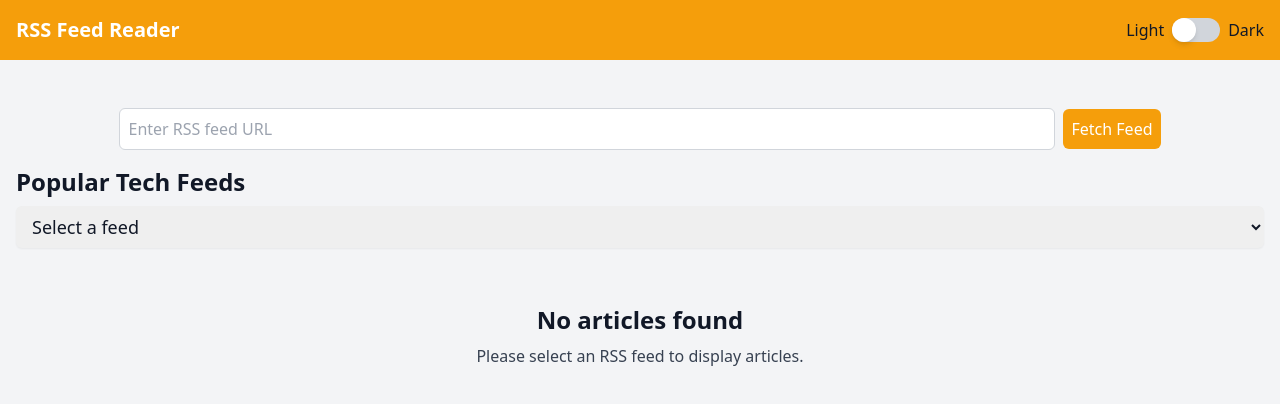
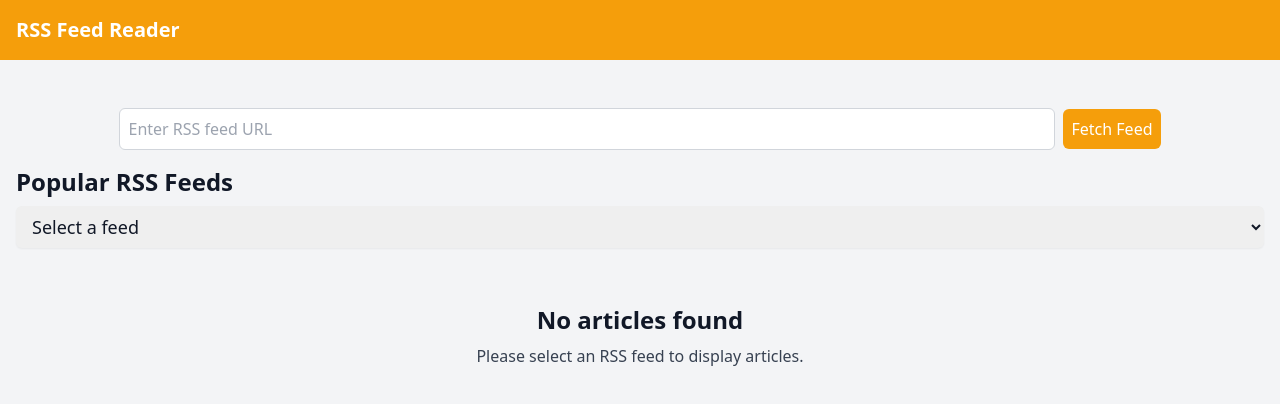
Before and after one commit to renedeanda/rss-reader, a Next.js app: page / in a window 1280 px wide. Shown: the top 404 px of the page. Built offline with nearby package versions, Linux system fonts and the light colour scheme.

Commit message:
add more sources, remove theme toggle

```diff
--- a/components/FeedList.js
+++ b/components/FeedList.js
@@ -21,7 +21,7 @@ const FeedList = ({ feeds, setFeed }) => {
 
   return (
     <div className="my-4">
-      <h2 className="text-2xl font-bold mb-2">Popular Tech Feeds</h2>
+      <h2 className="text-2xl font-bold mb-2">Popular RSS Feeds</h2>
       <select
         value={selectedFeed}
         onChange={handleSelectChange}
--- a/components/Navbar.js
+++ b/components/Navbar.js
@@ -8,7 +8,6 @@ const Navbar = () => {
         <Link href="/" legacyBehavior>
           <a className="text-xl font-bold">RSS Feed Reader</a>
         </Link>
-        <ThemeToggle />
       </div>
     </nav>
   );
--- a/pages/index.js
+++ b/pages/index.js
@@ -5,7 +5,8 @@ import ArticleList from '../components/ArticleList';
 import FeedList from '../components/FeedList';
 
 const feeds = [
-  { name: "TechCrunch", url: "http://feeds.feedburner.com/TechCrunch/" },
+  // Top 30 Tech Feeds
+  { name: "TechCrunch", url: "https://techcrunch.com/feed/" },
   { name: "Wired", url: "https://www.wired.com/feed/rss" },
   { name: "The Verge", url: "https://www.theverge.com/rss/index.xml" },
   { name: "Engadget", url: "https://www.engadget.com/rss.xml" },
@@ -35,6 +36,86 @@ const feeds = [
   { name: "AppleInsider", url: "https://appleinsider.com/rss/news/" },
   { name: "MacRumors", url: "https://www.macrumors.com/macrumors.xml" },
   { name: "TechRepublic", url: "https://www.techrepublic.com/rssfeeds/topic/tech-industry/" },
+  // Additional Popular RSS Feeds
+  { name: "BBC News", url: "http://feeds.bbci.co.uk/news/rss.xml" },
+  { name: "CNN", url: "http://rss.cnn.com/rss/edition.rss" },
+  { name: "The New York Times", url: "https://rss.nytimes.com/services/xml/rss/nyt/HomePage.xml" },
+  { name: "The Guardian", url: "https://www.theguardian.com/world/rss" },
+  { name: "Reuters", url: "http://feeds.reuters.com/reuters/topNews" },
+  { name: "Al Jazeera", url: "https://www.aljazeera.com/xml/rss/all.xml" },
+  { name: "NPR News", url: "https://www.npr.org/rss/rss.php?id=1001" },
+  { name: "The Washington Post", url: "http://feeds.washingtonpost.com/rss/world" },
+  { name: "The Wall Street Journal", url: "https://feeds.a.dj.com/rss/RSSWorldNews.xml" },
+  { name: "ABC News", url: "https://abcnews.go.com/abcnews/topstories" },
+  { name: "CBS News", url: "https://www.cbsnews.com/latest/rss/main" },
+  { name: "NBC News", url: "http://feeds.nbcnews.com/nbcnews/public/news" },
+  { name: "USA Today", url: "http://rssfeeds.usatoday.com/usatoday-NewsTopStories" },
+  { name: "HuffPost", url: "https://www.huffpost.com/section/front-page/feed" },
+  { name: "Fox News", url: "http://feeds.foxnews.com/foxnews/latest" },
+  { name: "The Independent", url: "https://www.independent.co.uk/news/world/rss" },
+  { name: "Bloomberg", url: "https://www.bloomberg.com/feed/podcast/etf-report.xml" },
+  { name: "Forbes", url: "https://www.forbes.com/business/feed/" },
+  { name: "Fortune", url: "https://fortune.com/feed/" },
+  { name: "Financial Times", url: "http://www.ft.com/rss/home/us" },
+  { name: "Business Insider", url: "https://www.businessinsider.com/rss" },
+  { name: "MarketWatch", url: "https://www.marketwatch.com/rss" },
+  { name: "Yahoo Finance", url: "https://finance.yahoo.com/rss" },
+  { name: "Economist", url: "https://www.economist.com/rss" },
+  { name: "Inc.", url: "https://www.inc.com/rss" },
+  { name: "Entrepreneur", url: "https://www.entrepreneur.com/feed" },
+  { name: "Fast Company", url: "https://www.fastcompany.com/rss" },
+  { name: "Harvard Business Review", url: "https://hbr.org/rss" },
+  { name: "MIT Technology Review", url: "https://www.technologyreview.com/feed/" },
+  { name: "Scientific American", url: "https://www.scientificamerican.com/feed/" },
+  { name: "Nature", url: "https://www.nature.com/nature.rss" },
+  { name: "Science Magazine", url: "https://www.sciencemag.org/rss/news_current.xml" },
+  { name: "National Geographic", url: "https://www.nationalgeographic.com/rss/" },
+  { name: "Smithsonian Magazine", url: "https://www.smithsonianmag.com/rss/" },
+  { name: "Popular Science", url: "https://www.popsci.com/rss/" },
+  { name: "The Atlantic", url: "https://www.theatlantic.com/feed/all/" },
+  { name: "New Yorker", url: "https://www.newyorker.com/feed/all" },
+  { name: "Vox", url: "https://www.vox.com/rss/index.xml" },
+  { name: "Slate", url: "https://slate.com/feeds/all.rss" },
+  { name: "Politico", url: "https://www.politico.com/rss/politicopicks.xml" },
+  { name: "Rolling Stone", url: "https://www.rollingstone.com/feed/" },
+  { name: "Pitchfork", url: "https://pitchfork.com/rss/reviews/albums/" },
+  { name: "Billboard", url: "https://www.billboard.com/rss/" },
+  { name: "Variety", url: "https://variety.com/feed/" },
+  { name: "The Hollywood Reporter", url: "https://www.hollywoodreporter.com/rss/" },
+  { name: "Entertainment Weekly", url: "https://ew.com/feed/" },
+  { name: "People", url: "https://people.com/rss/" },
+  { name: "TMZ", url: "https://www.tmz.com/rss/" },
+  { name: "BuzzFeed", url: "https://www.buzzfeed.com/index.xml" },
+  { name: "Gawker", url: "https://www.gawker.com/rss" },
+  { name: "The A.V. Club", url: "https://www.avclub.com/rss" },
+  { name: "Eater", url: "https://www.eater.com/rss/index.xml" },
+  { name: "Bon Appétit", url: "https://www.bonappetit.com/feed/" },
+  { name: "Food & Wine", url: "https://www.foodandwine.com/rss" },
+  { name: "Saveur", url: "https://www.saveur.com/rss" },
+  { name: "Epicurious", url: "https://www.epicurious.com/services/rss/" },
+  { name: "Serious Eats", url: "https://www.seriouseats.com/rss" },
+  { name: "The Kitchn", url: "https://www.thekitchn.com/rss" },
+  { name: "Smitten Kitchen", url: "https://smittenkitchen.com/feed/" },
+  { name: "Lifehacker", url: "https://lifehacker.com/rss" },
+  { name: "The Simple Dollar", url: "https://www.thesimpledollar.com/feed/" },
+  { name: "NerdWallet", url: "https://www.nerdwallet.com/blog/feed/" },
+  { name: "The Penny Hoarder", url: "https://www.thepennyhoarder.com/feed/" },
+  { name: "Mr. Money Mustache", url: "https://www.mrmoneymustache.com/feed/" },
+  { name: "Get Rich Slowly", url: "https://www.getrichslowly.org/feed/" },
+  { name: "Financial Samurai", url: "https://www.financialsamurai.com/feed/" },
+  { name: "The College Investor", url: "https://thecollegeinvestor.com/feed/" },
+  { name: "Good Financial Cents", url: "https://www.goodfinancialcents.com/feed/" },
+  { name: "BiggerPockets", url: "https://www.biggerpockets.com/feed/" },
+  { name: "The Points Guy", url: "https://thepointsguy.com/rss/" },
+  { name: "Nomadic Matt", url: "https://www.nomadicmatt.com/travel-blog/feed/" },
+  { name: "The Blonde Abroad", url: "https://theblondeabroad.com/feed/" },
+  { name: "Adventurous Kate", url: "https://www.adventurouskate.com/feed/" },
+  { name: "Travel Noire", url: "https://travelnoire.com/feed" },
+  { name: "Matador Network", url: "https://matadornetwork.com/feed/" },
+  { name: "Roads & Kingdoms", url: "https://roadsandkingdoms.com/feed/" },
+  { name: "Atlas Obscura", url: "https://www.atlasobscura.com/feed" },
+  { name: "Lonely Planet", url: "https://www.lonelyplanet.com/feed" },
+  { name: "National Geographic Travel", url: "https://www.nationalgeographic.com/travel/rss" },
 ];
 
 export default function Home() {
```
